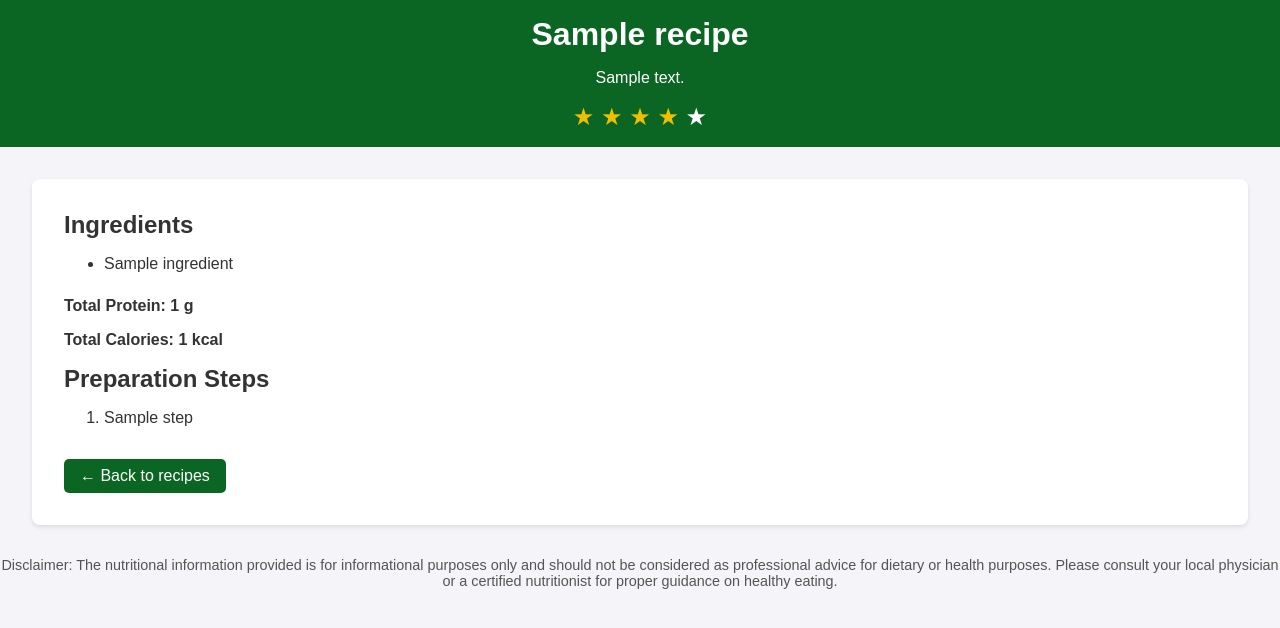
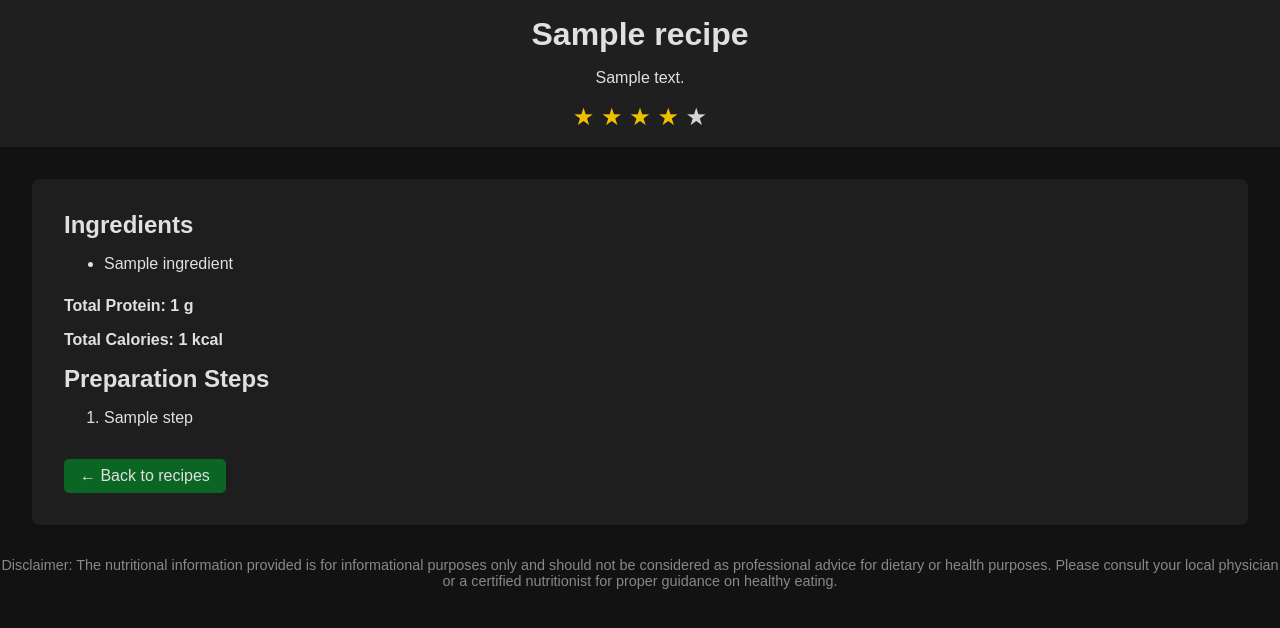
Before and after one commit to Wijnandvdm/nom-stats, a Python web app: template templates/recipe_detail.html in a window 1280 px wide. Shown: the top 628 px of the page. Run offline with Jinja, Linux system fonts and the light colour scheme; the template is opened without the code that fills it: most values are stand-ins (such as "Sample title", 1, 10 or a date in 2020).

Commit message:
converted to the dark side

```diff
--- a/templates/recipe_detail.html
+++ b/templates/recipe_detail.html
@@ -9,12 +9,12 @@
             font-family: 'Arial', sans-serif;
             margin: 0;
             padding: 0;
-            background-color: #f4f4f9;
-            color: #333;
+            background-color: #121212;
+            color: #e0e0e0;
         }
         header {
-            background-color: #0B6623;
-            color: white;
+            background-color: #1f1f1f;
+            color: #e0e0e0;
             text-align: center;
             padding: 1rem;
         }
@@ -26,16 +26,16 @@
             max-width: 1200px;
             margin: 2rem auto;
             padding: 2rem;
-            background: white;
+            background: #1e1e1e;
             box-shadow: 0 2px 4px rgba(0, 0, 0, 0.1);
             border-radius: 8px;
         }
         .back-link {
             display: inline-block;
-            margin-top: 1rem; /* Space below the button */
+            margin-top: 1rem;
             padding: 0.5rem 1rem;
             background-color: #0B6623;
-            color: white;
+            color: #e0e0e0;
             text-decoration: none;
             border-radius: 5px;
             transition: background-color 0.3s ease;
@@ -46,11 +46,11 @@
         .ingredients-list {
             list-style: none;
             padding: 0;
-            margin-top: 1.5rem; /* Space above the ingredients list */
+            margin-top: 1.5rem;
         }
         .ingredients-list li {
             padding: 0.5rem 0;
-            border-bottom: 1px solid #ddd;
+            border-bottom: 1px solid #333;
         }
         .ingredients-list li:last-child {
             border-bottom: none;
@@ -62,20 +62,20 @@
             font-weight: bold;
         }
         .star-rating {
-            font-size: 1.5rem; /* Adjust the size of the stars */
+            font-size: 1.5rem;
             margin-top: 1rem;
         }
 
         .star {
-            color: grey; /* Default color for empty stars */
+            color: grey;
         }
 
         .star.filled {
-            color: #efbf04; /* Color for filled stars */
+            color: #efbf04;
         }
 
         .star.empty {
-            color: rgb(255, 255, 255); /* Color for empty stars */
+            color: #d4d4d4;
         }
 
     </style>
@@ -123,7 +123,7 @@
     </div>
     <!-- Disclaimer -->
     <footer>
-        <p style="font-size: 0.9em; color: #555; text-align: center; margin-top: 2rem;">
+        <p style="font-size: 0.9em; color: #888; text-align: center; margin-top: 2rem;">
             Disclaimer: The nutritional information provided is for informational purposes only and should not be considered as professional advice for dietary or health purposes. Please consult your local physician or a certified nutritionist for proper guidance on healthy eating.
         </p>
     </footer>
```
Also changed, not shown: templates/index.html (+13 -13 lines).
